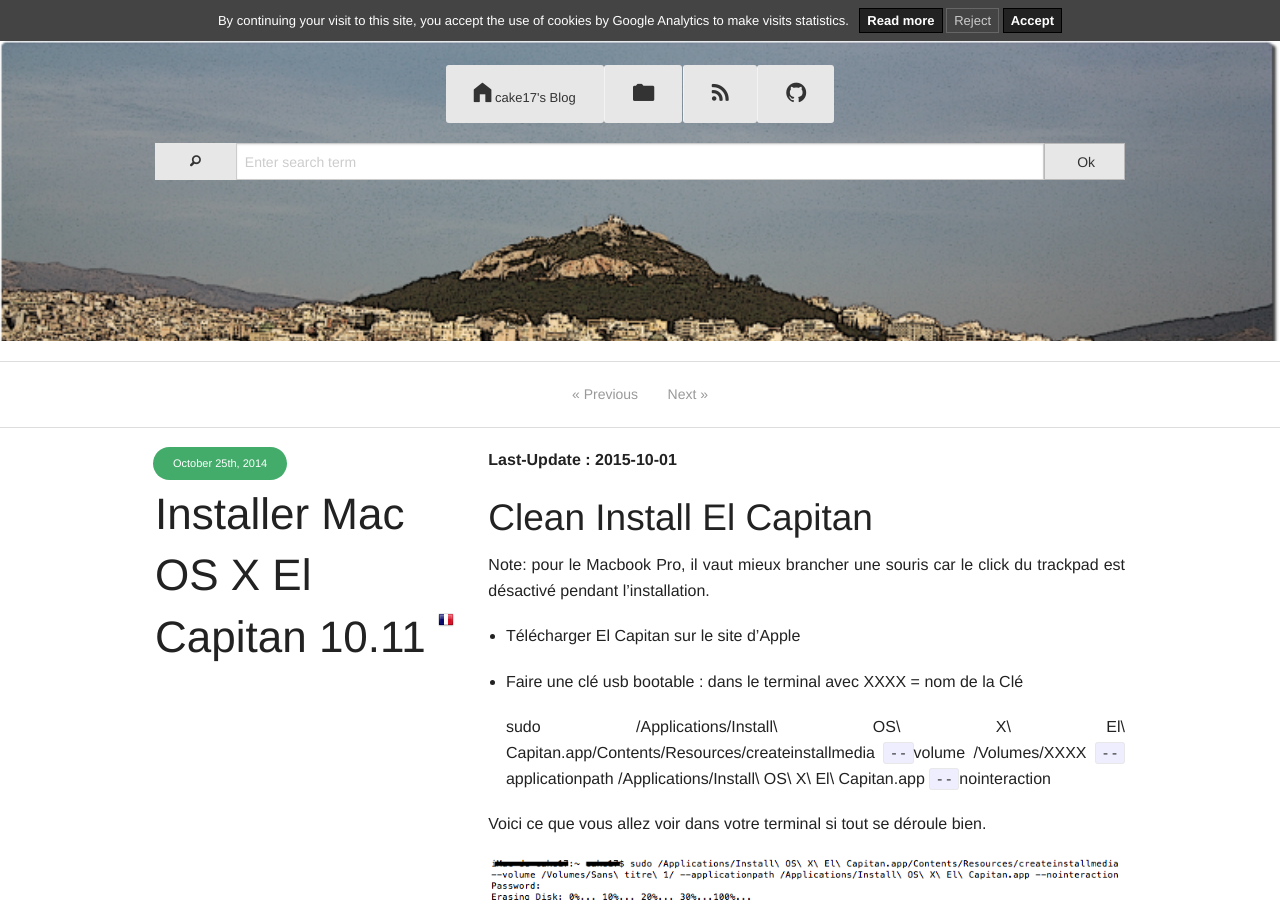
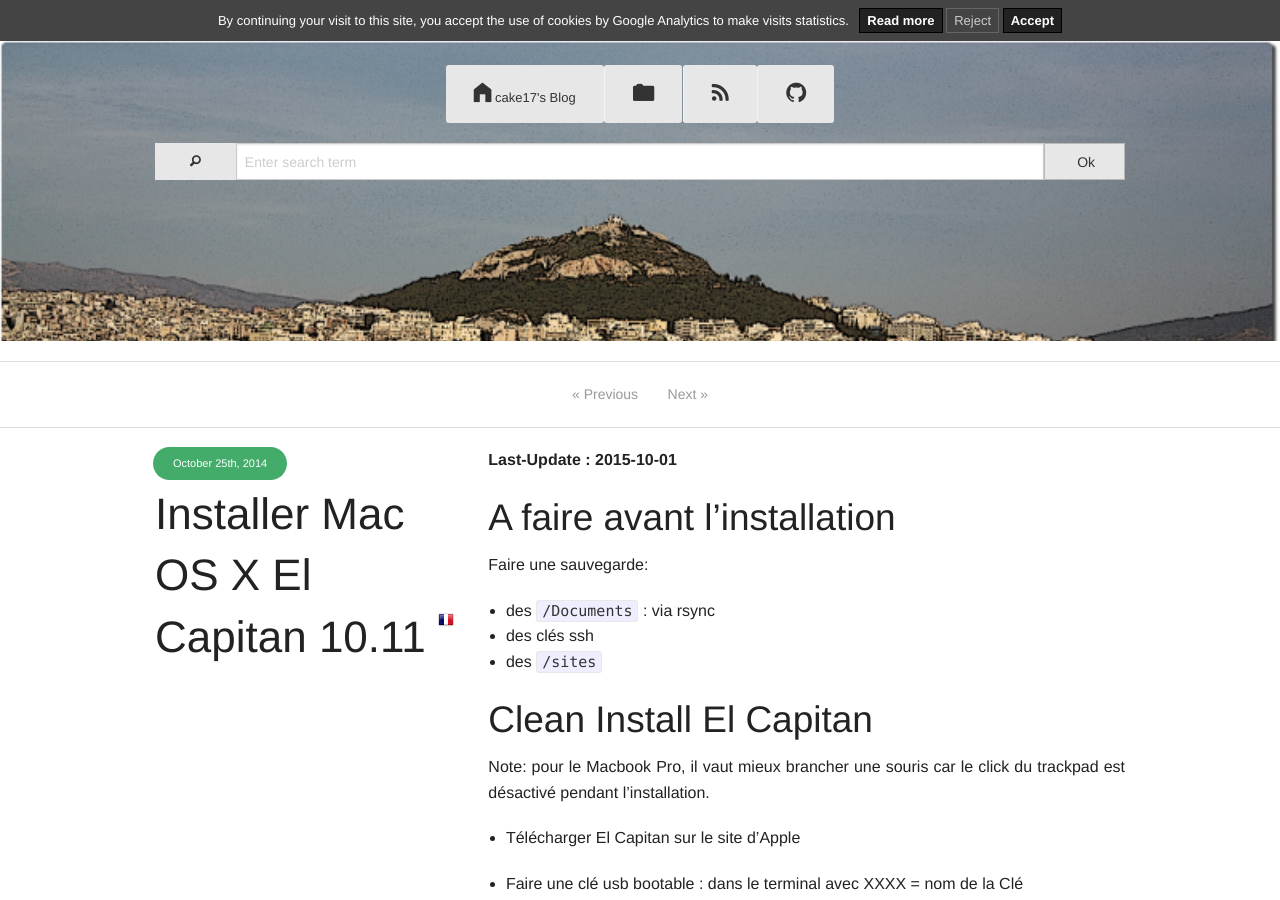
Before and after one commit to cake17/cake17.github.io, a Jekyll site: the page built from _posts/2014-10-25-install-os-x.md, in a window 1280 px wide and 900 px high. Built offline with Jekyll 4.4.1, drawn with Linux system fonts in a browser that asks for light colours; comment, search, counter and statistics services are not loaded.

Commit message:
ajout d une partie : avant installation

```diff
--- a/_posts/2014-10-25-install-os-x.md
+++ b/_posts/2014-10-25-install-os-x.md
@@ -7,6 +7,13 @@ lang: fr
 ---
 
 **Last-Update : 2015-10-01**
+
+## A faire avant l'installation
+
+Faire une sauvegarde:
+- des `/Documents` : via rsync
+- des clés ssh
+- des `/sites`
 
 ## Clean Install El Capitan
 
```
